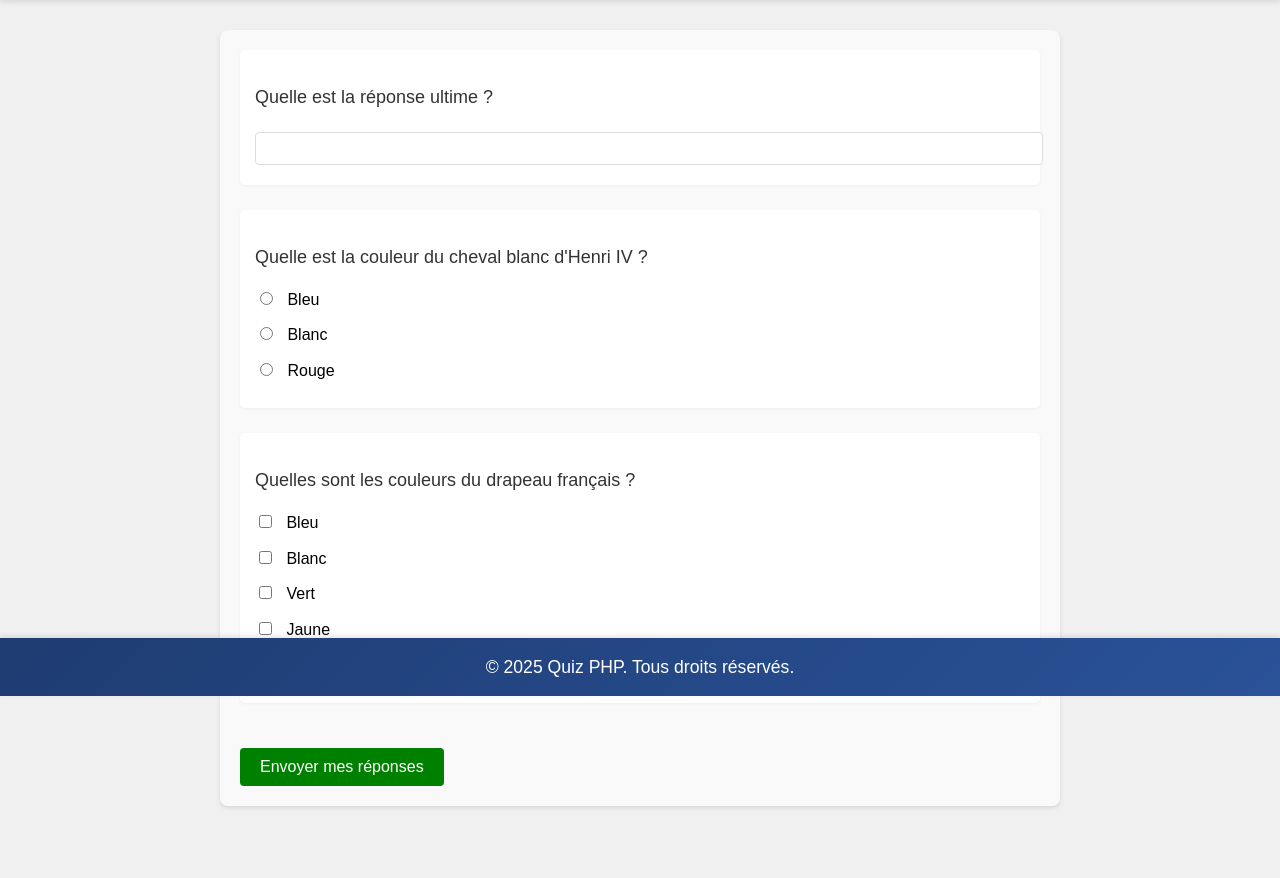
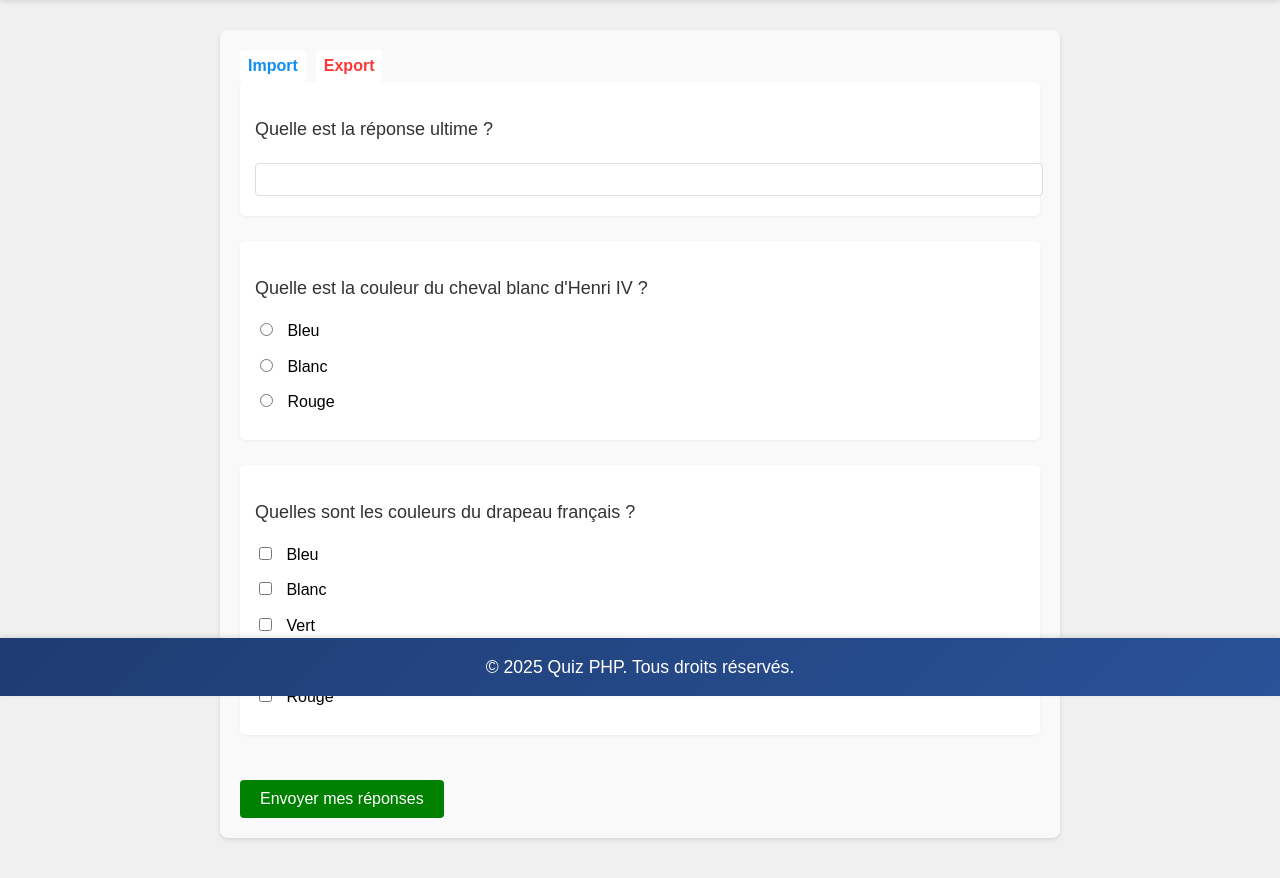
Before and after one commit to muhamadzaiinizeebindaivin/TP-PHP-WEB, a PHP site: page / in a window 1280 px wide. Shown: the part 104-982 px from the top of the page. Run offline with PHP 8.4, Linux system fonts and the light colour scheme.

Commit message:
Ajout des bouton import, export

```diff
--- a/Classes/Templates/quiz_form.php
+++ b/Classes/Templates/quiz_form.php
@@ -8,6 +8,8 @@
     <div class="quiz-container">
         <form method="POST" action="submit_quiz.php">
             <?php
+            echo '<a href="" class="import-button">Import</a>';
+            echo '<a href="" class="export-button">Export</a>';
             foreach ($this->questions['questions'] as $question) {
                 echo "<div class='question'>";
                 echo "<p>{$question['text']}</p>";
--- a/_inc/static/style.css
+++ b/_inc/static/style.css
@@ -27,6 +27,28 @@
 
 .nav-button:hover {
     background-color: #f0f0f0;
+}
+
+.import-button{
+    display: inline-block;
+    padding: 3px 8px;
+    margin-right: 10px;
+    background-color: white;
+    color:#0f8df5;
+    text-decoration: none;
+    border-radius: 4px;
+    font-weight: bold;
+}
+
+.export-button{
+    display: inline-block;
+    padding: 3px 8px;
+    margin-right: 10px;
+    background-color: white;
+    color: #ff3737;
+    text-decoration: none;
+    border-radius: 4px;
+    font-weight: bold;
 }
 
 .welcome-text {
```
